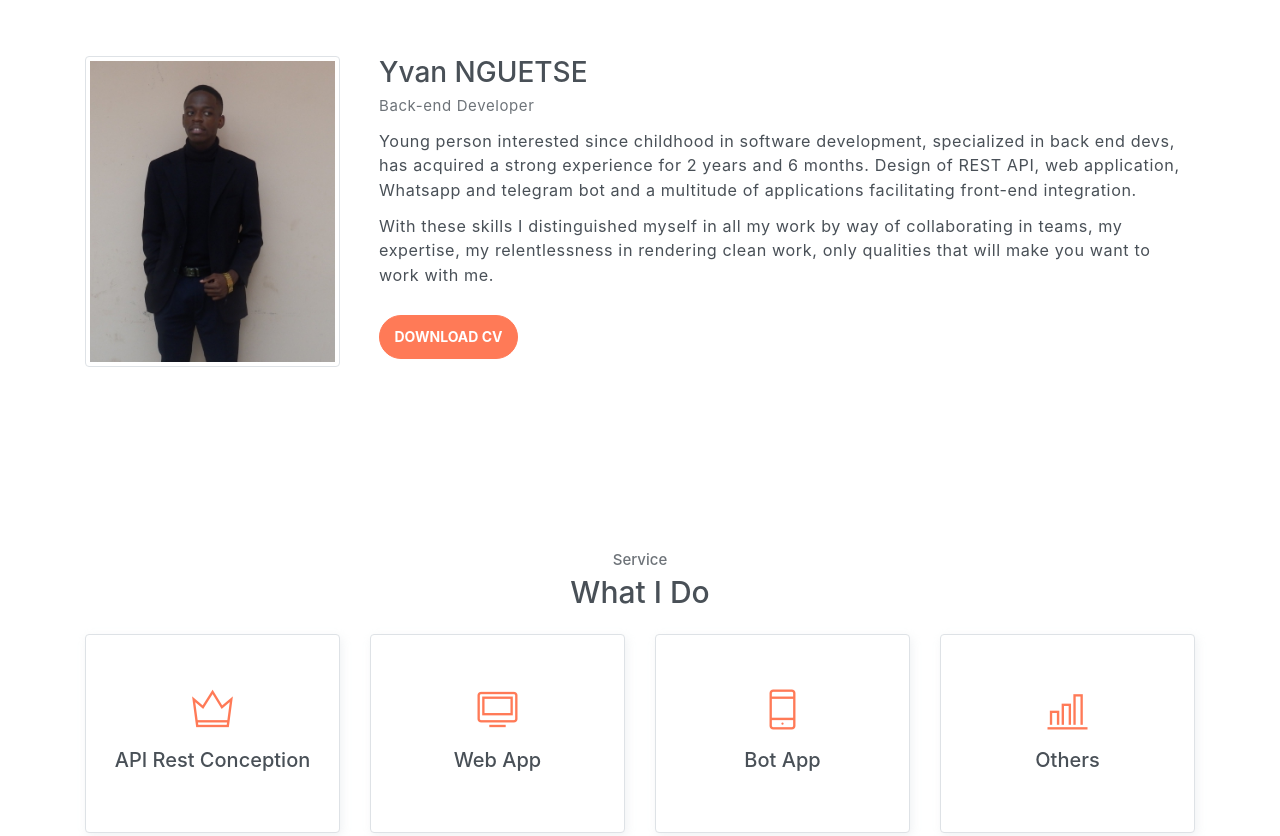
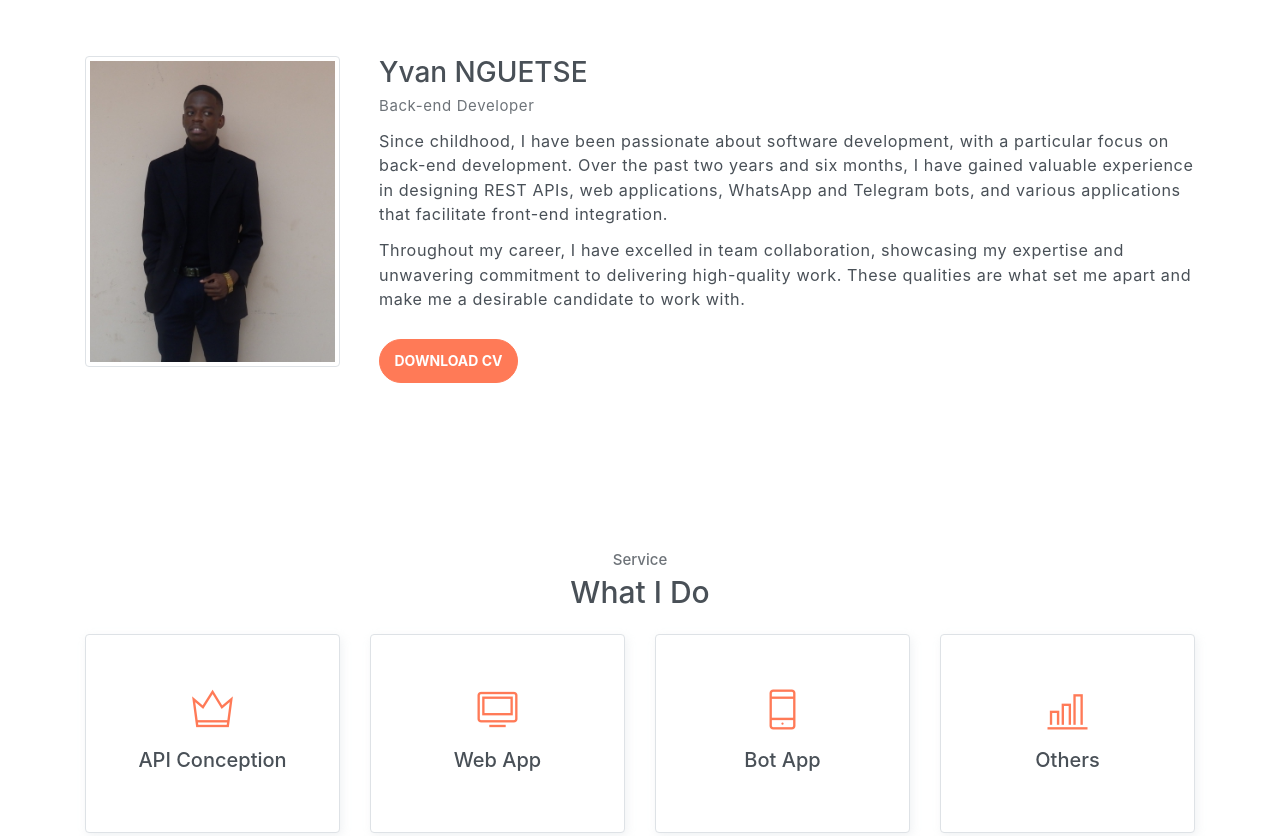
Before and after one commit to NY-Jordan/NY-Jordan.github.io, a website: page index.html in a window 1280 px wide. Shown: the part 840-1676 px from the top of the page. Drawn offline with Linux system fonts and the light colour scheme.

Commit message:
set text

```diff
--- a/index.html
+++ b/index.html
@@ -80,8 +80,8 @@
                 <div class="pl-md-4 col-md-9">
                     <h6 class="title">Yvan NGUETSE</h6>
                     <p class="subtitle">Back-end Developer</p>
-                    <p>Young person interested since childhood in software development, specialized in back end devs, has acquired a strong experience for 2 years and 6 months. Design of REST API, web application, Whatsapp and telegram bot and a multitude of applications facilitating front-end integration.</p>
-                    <p>With these skills I distinguished myself in all my work by way of collaborating in teams, my expertise, my relentlessness in rendering clean work, only qualities that will make you want to work with me.</p>
+                    <p>Since childhood, I have been passionate about software development, with a particular focus on back-end development. Over the past two years and six months, I have gained valuable experience in designing REST APIs, web applications, WhatsApp and Telegram bots, and various applications that facilitate front-end integration.</p>
+                    <p>Throughout my career, I have excelled in team collaboration, showcasing my expertise and unwavering commitment to delivering high-quality work. These qualities are what set me apart and make me a desirable candidate to work with.</p>
                     <button class="btn btn-primary rounded mt-3">DOWNLOAD CV</button>
                 </div>
             </div>
@@ -98,7 +98,7 @@
                     <div class="custom-card card border">
                         <div class="card-body">
                             <i class="icon ti-crown"></i>
-                            <h5>API Rest Conception</h5>
+                            <h5>API  Conception</h5>
                         </div>
                     </div>
                 </div>
@@ -265,7 +265,7 @@
                 </div>
                 <div class="col-sm-6">
                     <div class="img-wrapper">
-                        <img src="assets/imgs/folio-3.jpg" alt="">
+                        <img src="assets/imgs/annonces.png" alt="">
                         <div class="overlay">
                             <div class="overlay-infos">
                                 <h5>NY-Annonces (Application pour petite annonce)</h5>
```
Also changed, not shown: assets/imgs/folio-3.jpg (deleted).
